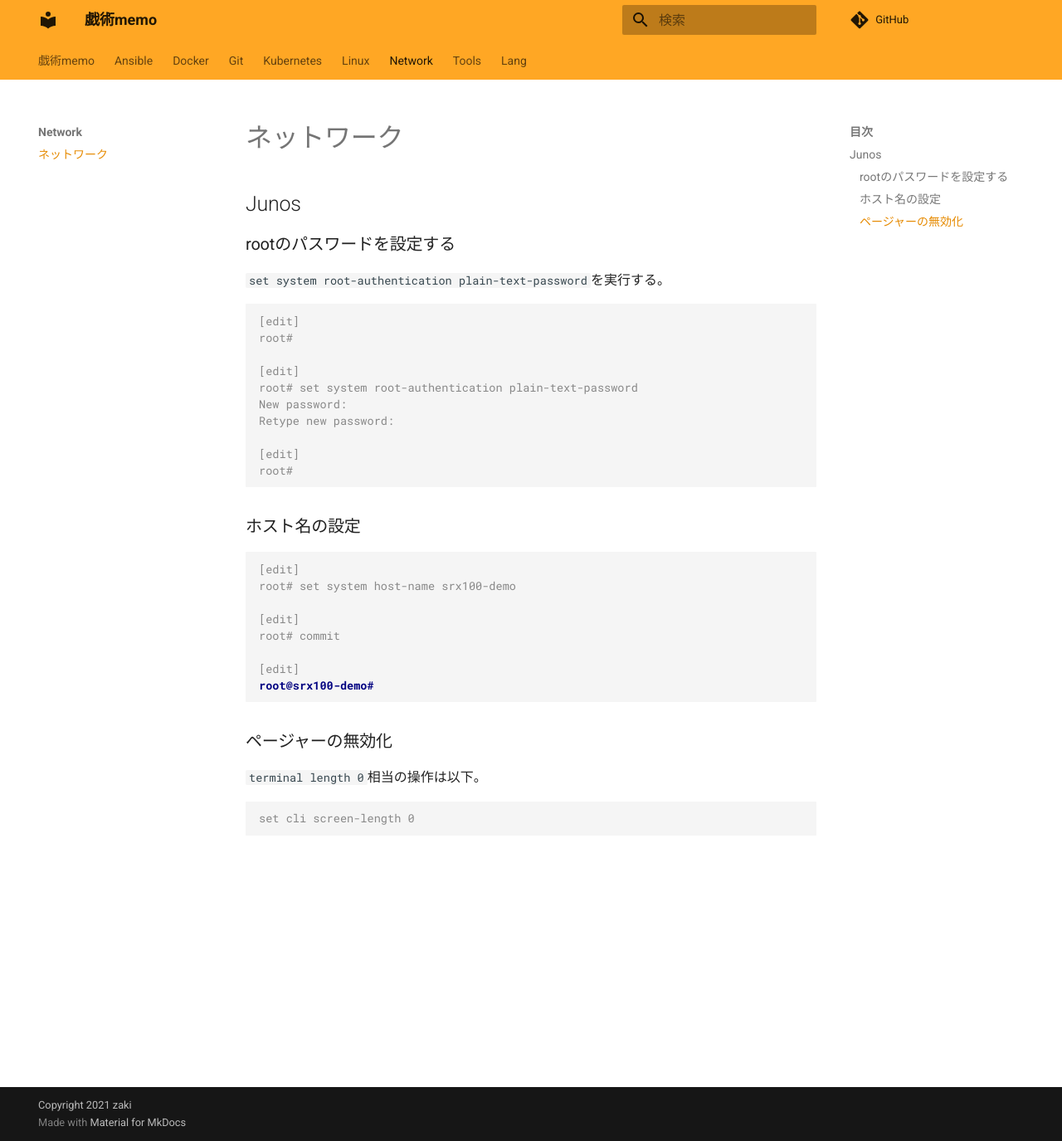
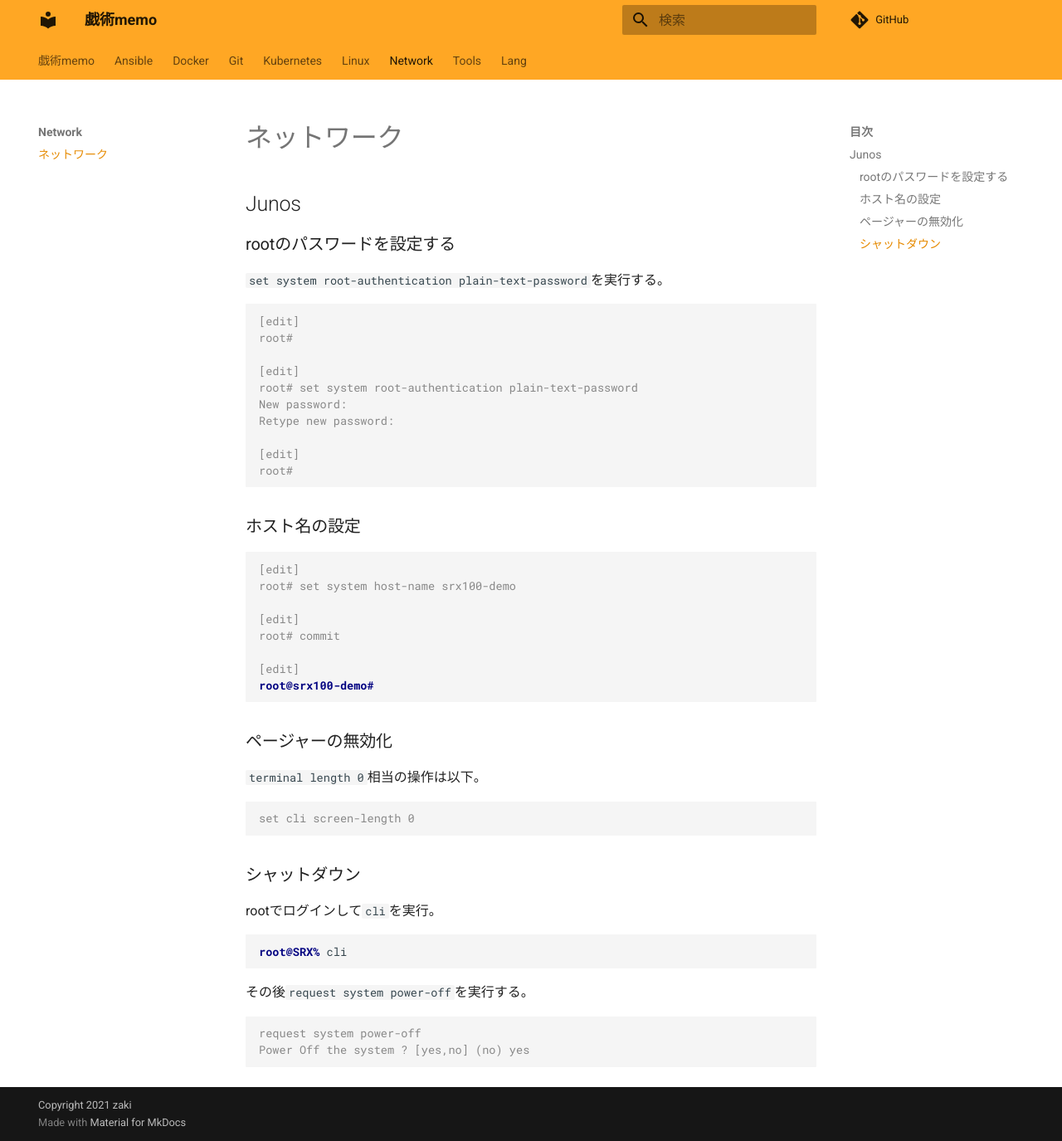
Before and after one commit to zaki-lknr/docs, an MkDocs documentation site: the page built from docs/Network/index.md, in a window 1280 px wide and 1375 px high. Shown: the whole window at 83% size. Built offline with MkDocs 1.6.1 and Material for MkDocs 9.7.7, drawn with Linux system fonts in a browser that asks for light colours; comment, search, counter and statistics services are not loaded.

Commit message:
add: network: Junosのシャットダウン

````diff
--- a/docs/Network/index.md
+++ b/docs/Network/index.md
@@ -39,3 +39,18 @@ root@srx100-demo#
 ```console
 set cli screen-length 0
 ```
+
+### シャットダウン
+
+rootでログインして`cli`を実行。
+
+```console
+root@SRX% cli
+```
+
+その後`request system power-off`を実行する。
+
+```console
+request system power-off
+Power Off the system ? [yes,no] (no) yes
+```
````
